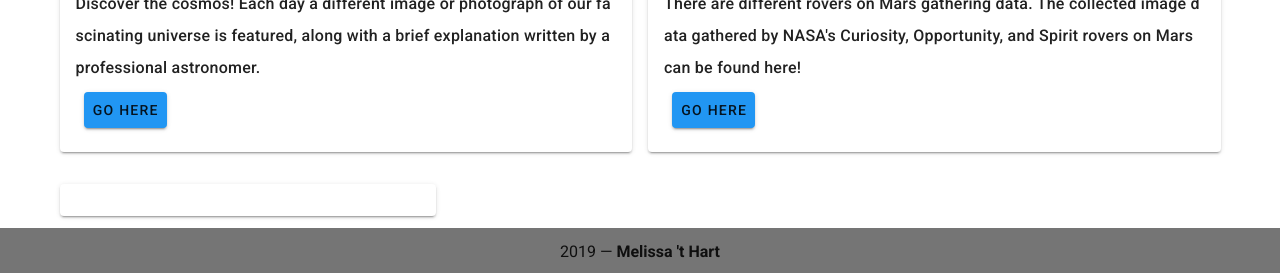
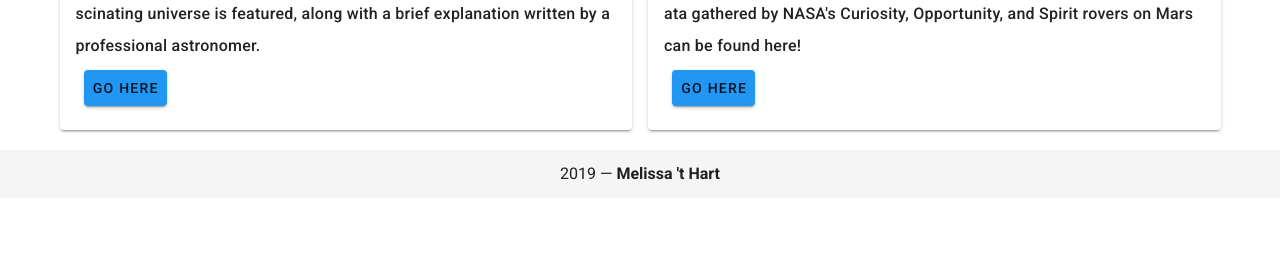
Before and after one commit to MelissaDTH/Space-Oddity, a Vue app: page /planets in a window 1280 px wide. Shown: the part 814-1087 px from the top of the page. After the commit the page ends 1012 px from the top, so only its background shows below. Built offline with nearby package versions, Linux system fonts and the light colour scheme.

Commit message:
photo of the day finished

```diff
--- a/src/components/Footer.vue
+++ b/src/components/Footer.vue
@@ -1,5 +1,5 @@
 <template>
-  <v-footer padless color="grey darken-1">
+  <v-footer padless>
     <v-col class="text-center" cols="12">
       {{ new Date().getFullYear() }} — <strong>Melissa 't Hart</strong>
     </v-col>
--- a/src/components/Planets/AstronomyPhoto.vue
+++ b/src/components/Planets/AstronomyPhoto.vue
@@ -1,17 +1,27 @@
 <template>
   <v-container grid-list-lg>
+    <v-layout row>
+      <v-flex
+        xs12
+        class="text-xs-center display-1 font-weight-black my-5"
+      ></v-flex>
+    </v-layout>
     <v-layout row wrap>
-      <v-flex xs12 sm6 md6 lg4>{{astronomyPhoto.title}}
+      <v-flex xs12 sm12 md13>
         <v-card>
           <v-responsive>
             <v-img :src="astronomyPhoto.hdurl"></v-img>
           </v-responsive>
-
-          <v-card-text>
-            <div class="title">{{ astronomyPhoto.date }}</div>
-
-            <div class="subheading">{{ astronomyPhoto.title }}</div>
-          </v-card-text>
+          <v-card-title primary-title>
+            <div>
+              <h2 class="headline mb-0">{{ astronomyPhoto.title }}</h2>
+              <h5 class="div-date">{{ astronomyPhoto.date }}</h5>
+              <br />
+              <div class="div-explanation">
+                {{ astronomyPhoto.explanation }}
+              </div>
+            </div>
+          </v-card-title>
         </v-card>
       </v-flex>
     </v-layout>
@@ -28,3 +38,9 @@ export default {
   }
 };
 </script>
+
+<style scoped>
+.div-explanation {
+  font-size: 16px;
+}
+</style>
--- a/src/components/Planets/PlanetsInfo.vue
+++ b/src/components/Planets/PlanetsInfo.vue
@@ -32,7 +32,11 @@
               </div>
             </div>
             <v-card-actions>
-              <v-btn block color="blue" @click="showAstronomy('photo')"
+              <v-btn
+                block
+                color="blue"
+                @click="showAstronomy('photo')"
+                to="/planets/photo-of-the-day"
                 >Go here</v-btn
               >
             </v-card-actions>
--- a/src/router/index.js
+++ b/src/router/index.js
@@ -21,6 +21,10 @@ const routes = [
     component: () => import('../views/Worldmap')
   },
   {
+    path: '/planets/photo-of-the-day',
+    component: () => import('../views/AstronomyPhoto')
+  },
+  {
     path: '/signup',
     component: Signup
   }
--- /dev/null
+++ b/src/views/AstronomyPhoto.vue
@@ -0,0 +1,16 @@
+<template>
+  <span>
+    <AstronomyPhoto />
+  </span>
+</template>
+
+<script>
+import AstronomyPhoto from '@/components/Planets/AstronomyPhoto.vue';
+
+export default {
+  name: 'Astronomy',
+  components: {
+    AstronomyPhoto
+  }
+};
+</script>
--- a/src/views/Planets.vue
+++ b/src/views/Planets.vue
@@ -2,7 +2,6 @@
   <span>
     <PlanetsPage />
     <PlanetsInfo />
-    <AstronomyPhoto />
   </span>
 </template>
 
@@ -10,14 +9,12 @@
 // @ is an alias to /src
 import PlanetsPage from '@/components/Planets/PlanetsPage.vue';
 import PlanetsInfo from '@/components/Planets/PlanetsInfo.vue';
-import AstronomyPhoto from '@/components/Planets/AstronomyPhoto.vue';
 
 export default {
   name: 'Planets',
   components: {
     PlanetsPage,
-    PlanetsInfo,
-    AstronomyPhoto
+    PlanetsInfo
   }
 };
 </script>
```
